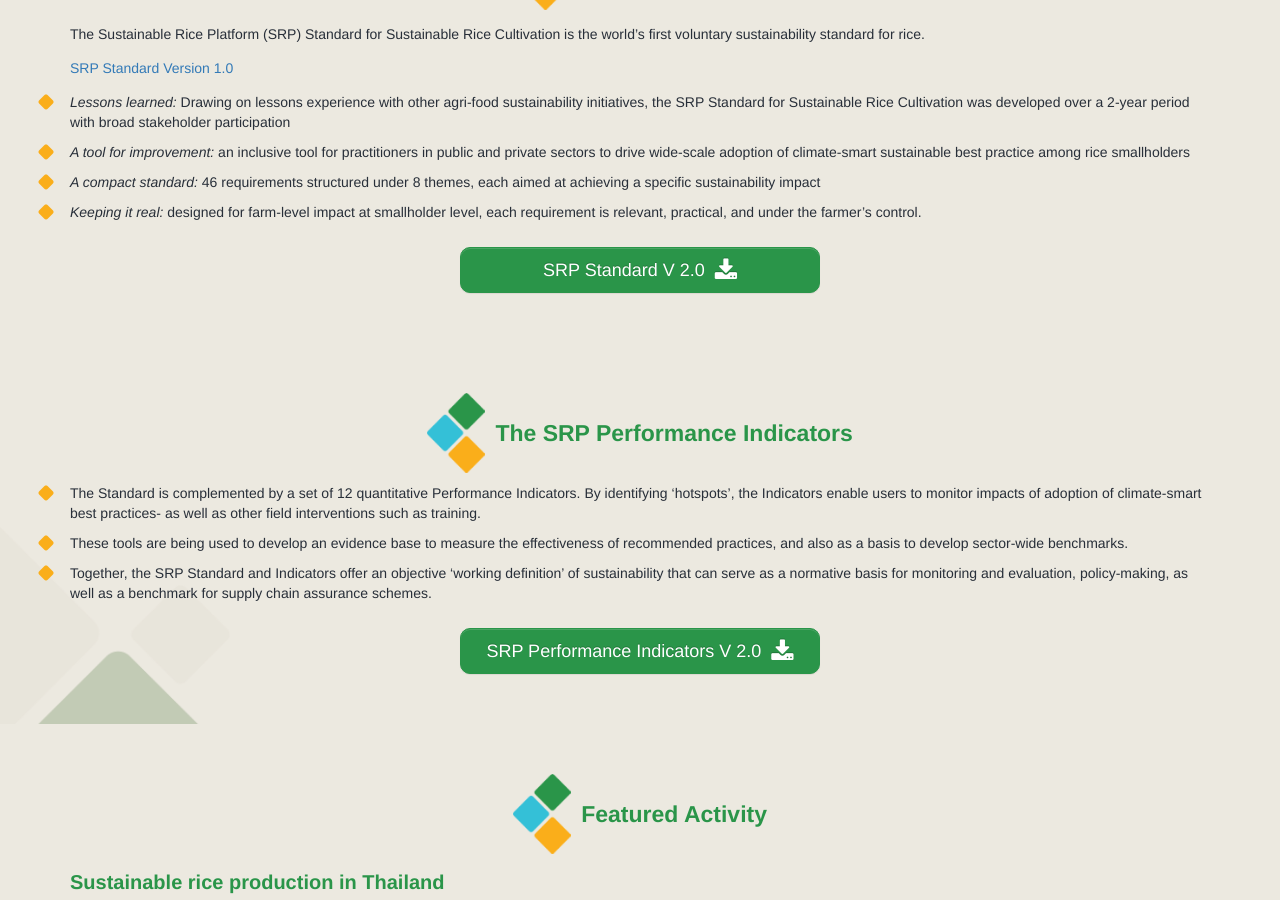
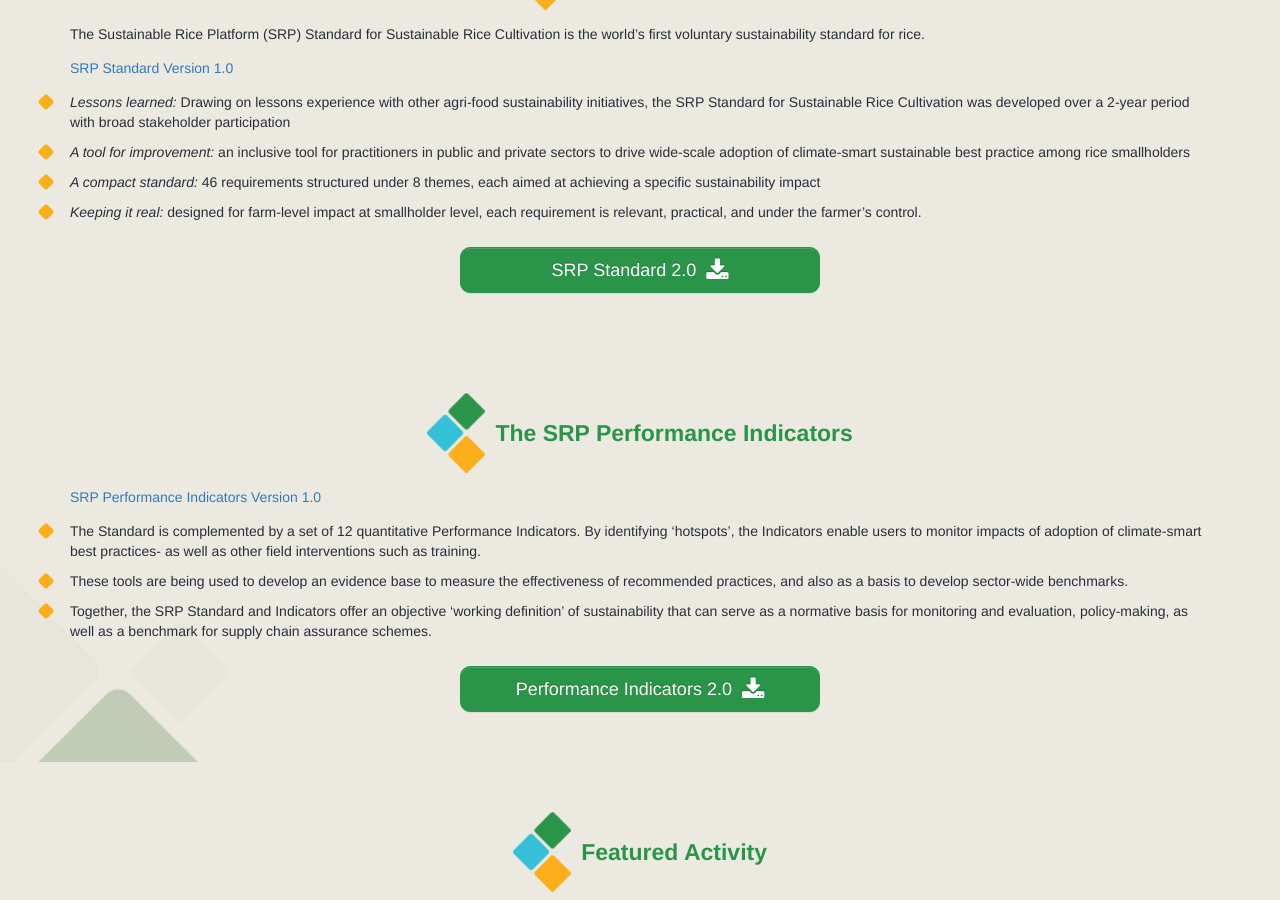
Before and after one commit to sustainablericeplatform/sustainablericeplatform.github.io, a Jekyll site: the page built from Resources/index.html, in a window 1280 px wide and 900 px high, scrolled down 1144 px. Built offline with Jekyll 4.4.1, drawn with Linux system fonts in a browser that asks for light colours.

Commit message:
Update index.html

```diff
--- a/Resources/index.html
+++ b/Resources/index.html
@@ -49,7 +49,7 @@
                     </ul>
                     <div class="row margin top">
             <div class="col-md-4 col-md-offset-4 col-sm-6 col-sm-offset-3">
-                      <a href="/assets/docs/SRP Standard Version 2.0 Final.pdf" target="_blank" class="btn btn-primary btn-lg btn-block">SRP Standard V 2.0<i class="fa fa-download fa-lg" style="margin-left: 10px"></i></a>
+                      <a href="/assets/docs/SRP Standard Version 2.0 Final.pdf" target="_blank" class="btn btn-primary btn-lg btn-block">SRP Standard 2.0<i class="fa fa-download fa-lg" style="margin-left: 10px"></i></a>
             </div>
         </div>
     </div>
@@ -62,16 +62,16 @@
                 <h1>The SRP Performance Indicators</h1>
             </div>
         </div>
-        <ul class="srp-list">
+     <p><a href="/assets/docs/SRP Performance Indicators FINAL v1.0.pdf" target="_blank">SRP Performance Indicators Version 1.0</a></p>
+    <ul class="srp-list">
             <li><i class="fa fa-square"></i>The Standard is complemented by a set of 12 quantitative Performance Indicators. By identifying ‘hotspots’, the Indicators enable users to monitor impacts of adoption of climate-smart best practices- as well as other field interventions such as training.</li>
             <li><i class="fa fa-square"></i>These tools are being used to develop an evidence base to measure the effectiveness of recommended practices, and also as a basis to develop sector-wide benchmarks.</li>
             <li><i class="fa fa-square"></i>Together, the SRP Standard and Indicators offer an objective ‘working definition’ of sustainability that can serve as a normative basis for monitoring and evaluation, policy-making, as well as a benchmark for supply chain assurance schemes.</li>
         </ul>
         <div class="row margin top">
             <div class="col-md-4 col-md-offset-4 col-sm-6 col-sm-offset-3">
-                <a href="/assets/docs/SRP Performance Indicators Version 2.0 Final.pdf" target="_blank" class="btn btn-primary btn-lg btn-block">SRP Performance Indicators V 2.0<i class="fa fa-download fa-lg" style="margin-left: 10px"></i></a>
-                <!--<p><strong>SRP Standard and Performance Indicators Revision</strong></p>
-                <p><a href="/assets/docs/SRP Performance Indicators FINAL v1.0.pdf" target="_blank">SRP Performance Indicators Version 1.0</a></p>
+                <a href="/assets/docs/SRP Performance Indicators Version 2.0 Final.pdf" target="_blank" class="btn btn-primary btn-lg btn-block">Performance Indicators 2.0<i class="fa fa-download fa-lg" style="margin-left: 10px"></i></a>
+                    <!--<p><strong>SRP Standard and Performance Indicators Revision</strong></p>
                 <p>The Sustainable Rice Platform Standard for Sustainable Rice Cultivation and Performance Indicators were launched in 2015 and have since undergone field implementation in a number of key rice-growing countries. As a result of feedback from farmers and users in the field, these tools are now undergoing revision, in compliance with the protocol provided by ISEAL.</p>
                 <p>The revision process is intended as a review of version 1.0 (October 2015), with focus on improving the wording of the existing tool. The SRP Standard version 1.0 comprises 46 requirements grouped under eight themes, each aimed at achieving a specific sustainability impact.</p>
                 <p>An open public consultation was initiated from 15 September to 15 November 2017 to improve the consistency, clarity and utility of the SRP Standard.</p>
```
